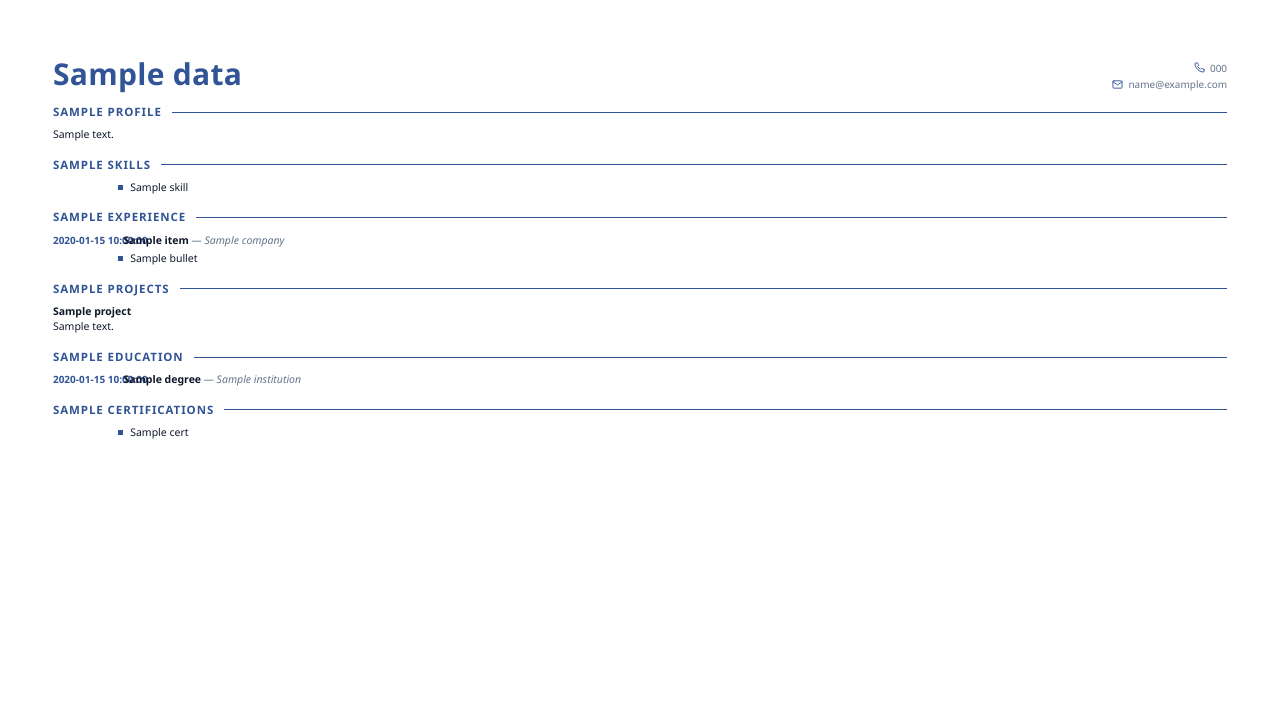
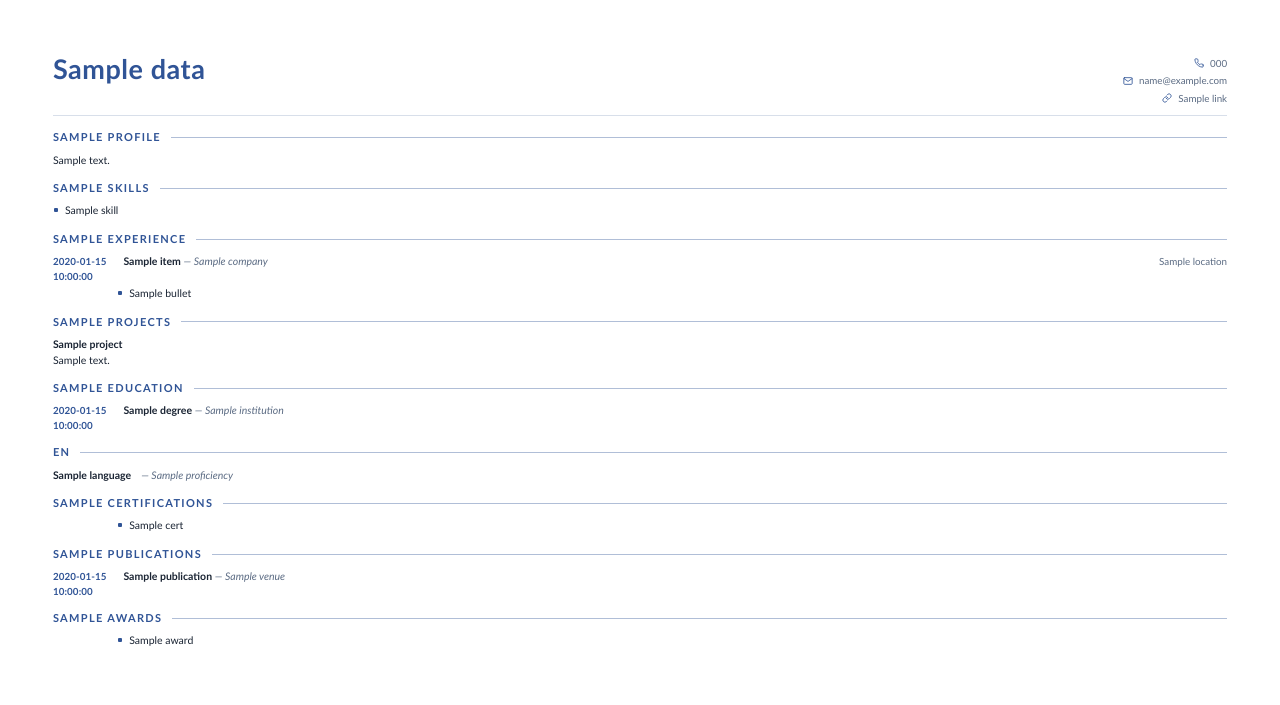
Before and after one commit to quanw12/FitCV, a Python web app: template backend/app/templates/cv_template.html in a window 1280 px wide. Shown: the top 705 px of the page. Run offline with Jinja, Linux system fonts and the light colour scheme; the template is opened without the code that fills it: most values are stand-ins (such as "Sample title", 1, 10 or a date in 2020).

Commit message:
feat(cv-rebuild): richer CV schema and refined typography
- Add links, location, languages, publications, and awards to the CV
  extraction schema, prompt, and template so important information is
  no longer dropped to fit the format; prompt now forbids omitting
  meaningful details
- Restyle template: Calibri font stack, hairline under header, two-column
  skills list, refined bullet/date styling
- Fix entry-date column overlapping titles when dates are long
- Update frontend types and tests

```diff
--- a/backend/app/services/cv_rebuild/template_renderer.py
+++ b/backend/app/services/cv_rebuild/template_renderer.py
@@ -20,7 +20,10 @@ _SECTION_HEADINGS = {
         "experience": "Professional Experience",
         "projects": "Selected Projects",
         "education": "Education",
+        "languages": "Languages",
         "certifications": "Certifications",
+        "publications": "Publications",
+        "awards": "Awards",
     },
     "vi": {
         "profile": "Giới thiệu",
@@ -28,7 +31,10 @@ _SECTION_HEADINGS = {
         "experience": "Kinh nghiệm làm việc",
         "projects": "Dự án tiêu biểu",
         "education": "Học vấn",
+        "languages": "Ngoại ngữ",
         "certifications": "Chứng chỉ",
+        "publications": "Công bố",
+        "awards": "Giải thưởng",
     },
 }
 
--- a/backend/app/templates/cv_template.html
+++ b/backend/app/templates/cv_template.html
@@ -6,54 +6,57 @@
 <style>
   :root {
     --accent: #305496;
-    --text-primary: #0F172A;
-    --text-secondary: #64748B;
-    --border: #C9D4E4;
+    --accent-soft: rgba(48, 84, 150, 0.38);
+    --text-primary: #1A2433;
+    --text-secondary: #5B6B83;
+    --border: #D8DFEA;
     --bg: #FFFFFF;
   }
   * { box-sizing: border-box; margin: 0; padding: 0; }
   body {
-    font-family: "Segoe UI", "Helvetica Neue", Arial, sans-serif;
+    font-family: "Calibri", "Segoe UI", "Helvetica Neue", Arial, sans-serif;
     font-size: 10.5px;
+    line-height: 1.48;
     color: var(--text-primary);
     background: var(--bg);
-    line-height: 1.45;
+    -webkit-font-smoothing: antialiased;
   }
-  .page { padding: 15mm 14mm 10mm; }
+  .page { padding: 14mm 14mm 12mm; }
 
   header.cv-header {
     display: flex;
     justify-content: space-between;
     align-items: flex-start;
-    gap: 16px;
-    margin-bottom: 12px;
+    gap: 18px;
+    padding-bottom: 10px;
+    border-bottom: 1px solid var(--border);
+    margin-bottom: 13px;
   }
   header.cv-header h1 {
-    font-size: 30px;
+    font-size: 27px;
     font-weight: 700;
     color: var(--accent);
-    letter-spacing: 0.01em;
-    line-height: 1.1;
+    letter-spacing: 0.02em;
+    line-height: 1.15;
   }
   .contact {
-    text-align: right;
-    color: var(--text-secondary);
-    font-size: 10px;
-    margin-top: 4px;
     display: flex;
     flex-direction: column;
     align-items: flex-end;
-    gap: 2px;
+    gap: 3px;
+    font-size: 9.8px;
+    color: var(--text-secondary);
+    margin-top: 3px;
+    max-width: 80mm;
   }
   .contact-row {
     display: flex;
     align-items: center;
-    gap: 5px;
-    white-space: nowrap;
+    gap: 6px;
   }
   .contact-row svg {
-    width: 11px;
-    height: 11px;
+    width: 10px;
+    height: 10px;
     stroke: var(--accent);
     fill: none;
     stroke-width: 2;
@@ -63,17 +66,17 @@
   }
 
   section.cv-section {
-    margin-bottom: 14px;
+    margin-bottom: 12px;
     page-break-inside: avoid;
   }
   section.cv-section h2 {
     display: flex;
     align-items: center;
     gap: 10px;
-    font-size: 11.5px;
+    font-size: 11px;
     font-weight: 700;
     color: var(--accent);
-    letter-spacing: 0.08em;
+    letter-spacing: 0.12em;
     text-transform: uppercase;
     margin-bottom: 7px;
   }
@@ -81,7 +84,7 @@
     content: "";
     flex: 1;
     height: 1px;
-    background: var(--accent);
+    background: var(--accent-soft);
   }
   section.cv-section p { margin-bottom: 4px; }
 
@@ -99,12 +102,24 @@
     width: 16mm;
     flex-shrink: 0;
     color: var(--accent);
-    font-size: 10px;
+    font-size: 9.8px;
     font-weight: 600;
-    white-space: nowrap;
+    font-variant-numeric: tabular-nums;
+    letter-spacing: 0.01em;
+  }
+  .entry-main {
+    flex: 1;
+    min-width: 0;
   }
   .entry-title { font-weight: 700; }
   .entry-org { font-style: italic; color: var(--text-secondary); }
+  .entry-loc {
+    margin-left: auto;
+    text-align: right;
+    color: var(--text-secondary);
+    font-size: 9.8px;
+    flex-shrink: 0;
+  }
 
   ul.bullets {
     list-style: none;
@@ -112,7 +127,7 @@
   }
   ul.bullets li {
     position: relative;
-    padding-left: 13px;
+    padding-left: 12px;
     margin-bottom: 2.5px;
   }
   ul.bullets li:last-child { margin-bottom: 0; }
@@ -120,9 +135,33 @@
     content: "";
     position: absolute;
     left: 1px;
-    top: 4.5px;
-    width: 5px;
-    height: 5px;
+    top: 5px;
+    width: 4px;
+    height: 4px;
+    border-radius: 1px;
+    background: var(--accent);
+  }
+
+  ul.skills-list {
+    columns: 2;
+    column-gap: 24px;
+    list-style: none;
+    margin-top: 2px;
+  }
+  ul.skills-list li {
+    break-inside: avoid;
+    position: relative;
+    padding-left: 12px;
+    margin-bottom: 2px;
+  }
+  ul.skills-list li::before {
+    content: "";
+    position: absolute;
+    left: 1px;
+    top: 5px;
+    width: 4px;
+    height: 4px;
+    border-radius: 1px;
     background: var(--accent);
   }
 
@@ -134,7 +173,7 @@
   {% if data.name %}
   <header class="cv-header">
     <h1>{{ data.name }}</h1>
-    {% if data.email or data.phone %}
+    {% if data.email or data.phone or data.links %}
     <div class="contact">
       {% if data.phone %}
       <div class="contact-row">
@@ -148,6 +187,14 @@
         <span>{{ data.email }}</span>
       </div>
       {% endif %}
+      {% for link in data.links %}
+      {% if link.url or link.label %}
+      <div class="contact-row">
+        <svg viewBox="0 0 24 24" aria-hidden="true"><path d="M10 13a5 5 0 0 0 7.54.54l3-3a5 5 0 0 0-7.07-7.07l-1.72 1.71"/><path d="M14 11a5 5 0 0 0-7.54-.54l-3 3a5 5 0 0 0 7.07 7.07l1.71-1.71"/></svg>
+        <span>{{ link.label or link.url }}</span>
+      </div>
+      {% endif %}
+      {% endfor %}
     </div>
     {% endif %}
   </header>
@@ -163,7 +210,7 @@
   {% if data.skills %}
   <section class="cv-section">
     <h2>{{ headings.skills }}</h2>
-    <ul class="bullets">
+    <ul class="skills-list">
       {% for skill in data.skills %}<li>{{ skill }}</li>{% endfor %}
     </ul>
   </section>
@@ -176,10 +223,11 @@
     <div class="entry">
       <div class="entry-head">
         {% if item.date %}<span class="entry-date">{{ item.date }}</span>{% endif %}
-        <div>
+        <div class="entry-main">
           <span class="entry-title">{{ item.title }}</span>
           {% if item.company %}<span class="entry-org"> — {{ item.company }}</span>{% endif %}
         </div>
+        {% if item.location %}<span class="entry-loc">{{ item.location }}</span>{% endif %}
       </div>
       {% if item.bullets %}
       <ul class="bullets">
@@ -212,10 +260,24 @@
     <div class="entry">
       <div class="entry-head">
         {% if education.date %}<span class="entry-date">{{ education.date }}</span>{% endif %}
-        <div>
+        <div class="entry-main">
           <span class="entry-title">{{ education.degree }}</span>
           {% if education.institution %}<span class="entry-org"> — {{ education.institution }}</span>{% endif %}
         </div>
+      </div>
+    </div>
+    {% endfor %}
+  </section>
+  {% endif %}
+
+  {% if data.languages %}
+  <section class="cv-section">
+    <h2>{{ headings.languages }}</h2>
+    {% for language in data.languages %}
+    <div class="entry">
+      <div class="entry-head">
+        <span class="entry-title">{{ language.name }}</span>
+        {% if language.proficiency %}<span class="entry-org"> — {{ language.proficiency }}</span>{% endif %}
       </div>
     </div>
     {% endfor %}
@@ -230,6 +292,32 @@
     </ul>
   </section>
   {% endif %}
+
+  {% if data.publications %}
+  <section class="cv-section">
+    <h2>{{ headings.publications }}</h2>
+    {% for publication in data.publications %}
+    <div class="entry">
+      <div class="entry-head">
+        {% if publication.date %}<span class="entry-date">{{ publication.date }}</span>{% endif %}
+        <div class="entry-main">
+          <span class="entry-title">{{ publication.title }}</span>
+          {% if publication.venue %}<span class="entry-org"> — {{ publication.venue }}</span>{% endif %}
+        </div>
+      </div>
+    </div>
+    {% endfor %}
+  </section>
+  {% endif %}
+
+  {% if data.awards %}
+  <section class="cv-section">
+    <h2>{{ headings.awards }}</h2>
+    <ul class="bullets">
+      {% for award in data.awards %}<li>{{ award }}</li>{% endfor %}
+    </ul>
+  </section>
+  {% endif %}
 </div>
 </body>
 </html>
```
Also changed, not shown: backend/app/schemas/cv_rebuild.py (+21 -0 lines), backend/app/services/cv_rebuild/prompts.py (+43 -1 lines), backend/tests/test_cv_rebuild_schema.py (+28 -1 lines), backend/tests/test_cv_rebuild_template.py (+53 -2 lines), src/types/cvRebuild.ts (+30 -0 lines), src/ui/screens/CVReBuildScreen.test.tsx (+4 -0 lines).
